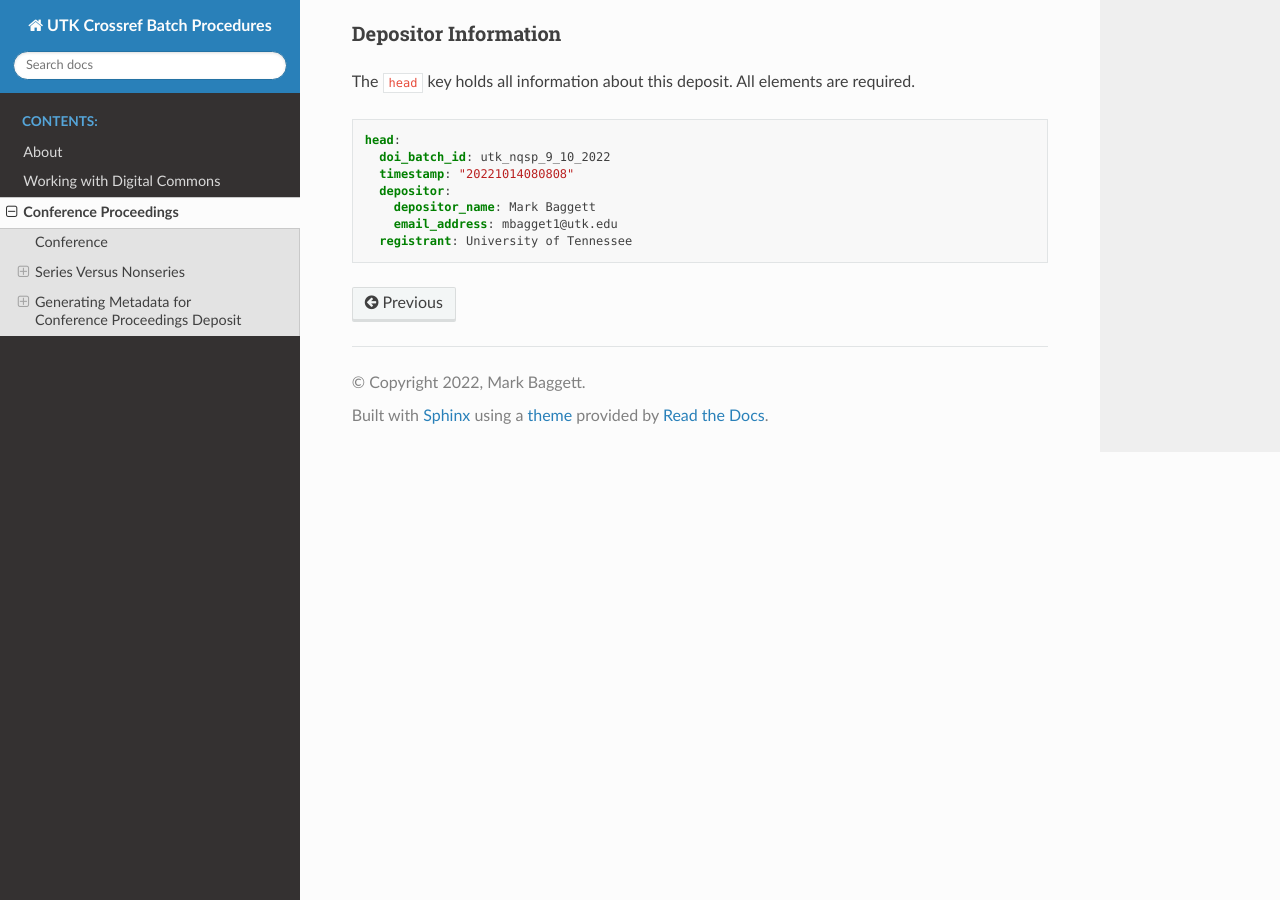
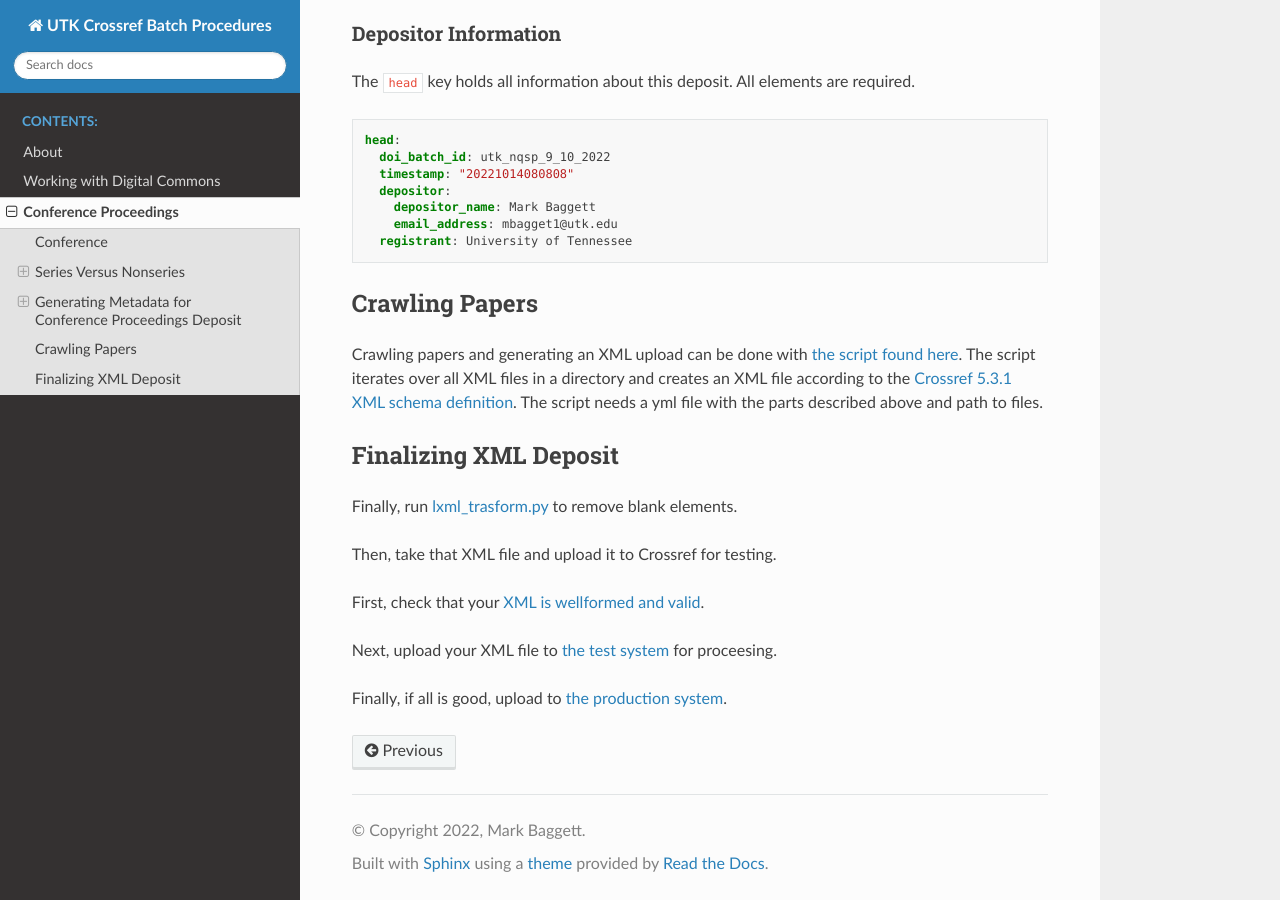
Before and after one commit to markpbaggett/crossref_batch, a Sphinx documentation site: the page built from docs/source/contents/3_conference_proceedings.rst, in a window 1280 px wide and 900 px high, scrolled down 3600 px. Built offline with Sphinx 7.4.7 and the Read the Docs theme 2.0.0, drawn with Linux system fonts in a browser that asks for light colours.

Commit message:
Add deposit and test information.

```diff
--- a/docs/source/contents/3_conference_proceedings.rst
+++ b/docs/source/contents/3_conference_proceedings.rst
@@ -181,3 +181,28 @@ The :code:`head` key holds all information about this deposit. All elements are
         depositor_name: Mark Baggett
         email_address: mbagget1@utk.edu
       registrant: University of Tennessee
+
+---------------
+Crawling Papers
+---------------
+
+Crawling papers and generating an XML upload can be done with
+`the script found here <https://github.com/markpbaggett/crossref_batch/blob/main/utilities/crawl_papers.py>`_.
+The script iterates over all XML files in a directory and creates an XML file according to the
+`Crossref 5.3.1 XML schema definition <https://data.crossref.org/schemas/common5.3.1.xsd>`_. The script needs a yml file
+with the parts described above and path to files.
+
+----------------------
+Finalizing XML Deposit
+----------------------
+
+Finally, run `lxml_trasform.py <https://github.com/markpbaggett/crossref_batch/blob/main/utilities/lxml_transform.py>`_
+to remove blank elements.
+
+Then, take that XML file and upload it to Crossref for testing.
+
+First, check that your `XML is wellformed and valid <https://apps.crossref.org/XSDParse/>`_.
+
+Next, upload your XML file to `the test system <https://test.crossref.org>`_ for proceesing.
+
+Finally, if all is good, upload to `the production system <https://doi.crossref.org>`_.
```
